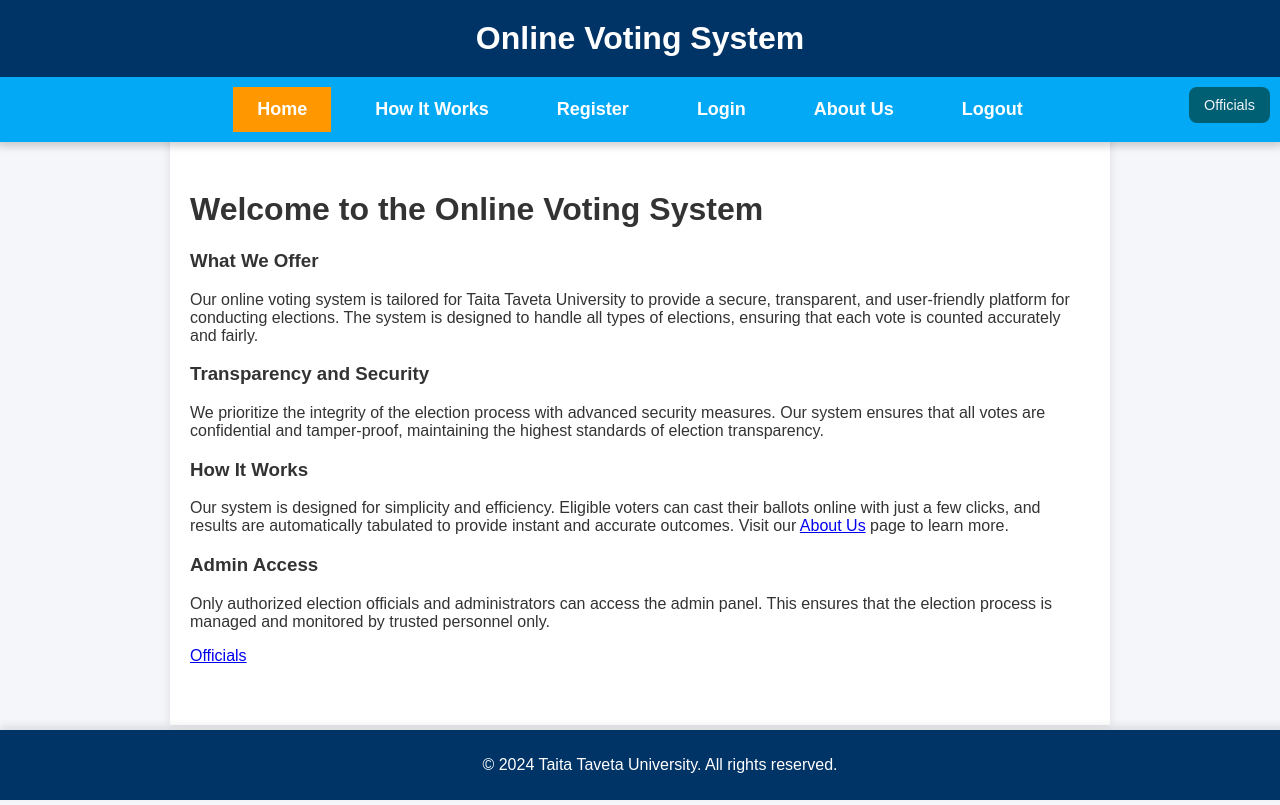
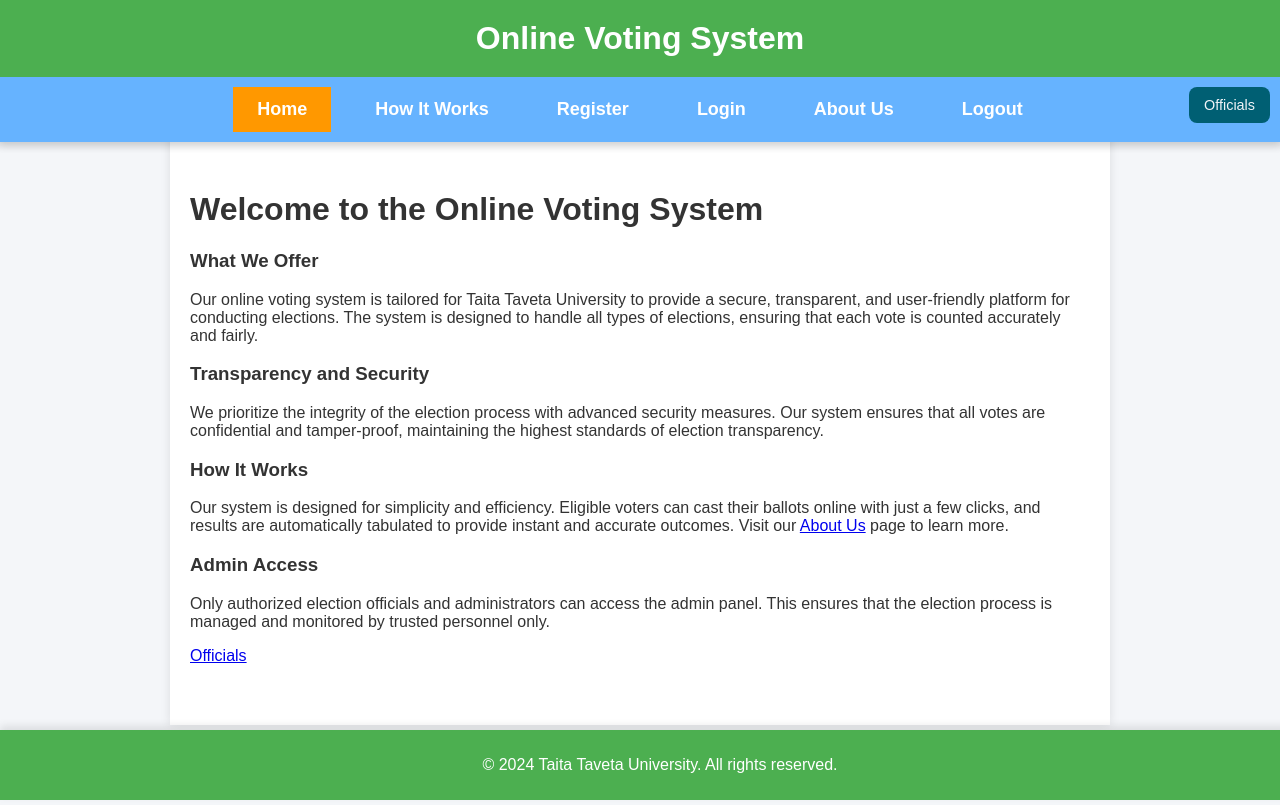
Before and after one commit to DerickMuluka/OVS, a PHP site: page /online_voting_system/index.php in a window 1280 px wide. Run offline with PHP 8.4, Linux system fonts and the light colour scheme.

Commit message:
update CSS styles for UI/UX improvement

```diff
--- a/css/styles.css
+++ b/css/styles.css
@@ -215,7 +215,7 @@ th {
 
 /* Footer */
 footer {
-    background-color: #003366; /* Green background */
+    background-color: #4CAF50; /* Green background */
     color: #fff;
     padding: 10px 20px; /* Reduced padding for a more compact footer */
     text-align: center;
--- a/includes/footer.php
+++ b/includes/footer.php
@@ -1,4 +1,4 @@
-<footer>
+<footer style="background-color: #4CAF50;">
     <p>&copy; 2024 Taita Taveta University. All rights reserved.</p>
 </footer>
 </body>
--- a/includes/header.php
+++ b/includes/header.php
@@ -1,6 +1,6 @@
 <header style="display: flex; flex-direction: column; align-items: center; padding: 0; margin: 0;">
-    <h1 style="margin: 0; font-size: 2em; width: 100%; padding: 20px 0; background-color: #003366; color: #fff; text-align: center; position: relative; z-index: 1;">Online Voting System</h1>
-    <nav class="navbar" style="width: 100%; padding: 10px 20px; background-color: #03A9F4; border-radius: 0; box-shadow: 0 4px 8px rgba(0, 0, 0, 0.1); position: relative; top: 0; z-index: 0;">
+    <h1 style="margin: 0; font-size: 2em; width: 100%; padding: 20px 0; background-color: #4CAF50; color: #fff; text-align: center; position: relative; z-index: 1;">Online Voting System</h1>
+    <nav class="navbar" style="width: 100%; padding: 10px 20px; background-color: #66b3ff; border-radius: 0; box-shadow: 0 4px 8px rgba(0, 0, 0, 0.1); position: relative; top: 0; z-index: 0;">
         <div style="display: flex; justify-content: center; width: 100%; margin: 0;">
             <a href="http://localhost/online_voting_system/index.php" class="nav-link <?php echo basename($_SERVER['PHP_SELF']) == 'index.php' ? 'active' : ''; ?>">Home</a>
             <a href="http://localhost/online_voting_system/info/how_it_works.php" class="nav-link <?php echo basename($_SERVER['PHP_SELF']) == 'how_it_works.php' ? 'active' : ''; ?>">How It Works</a>
```
